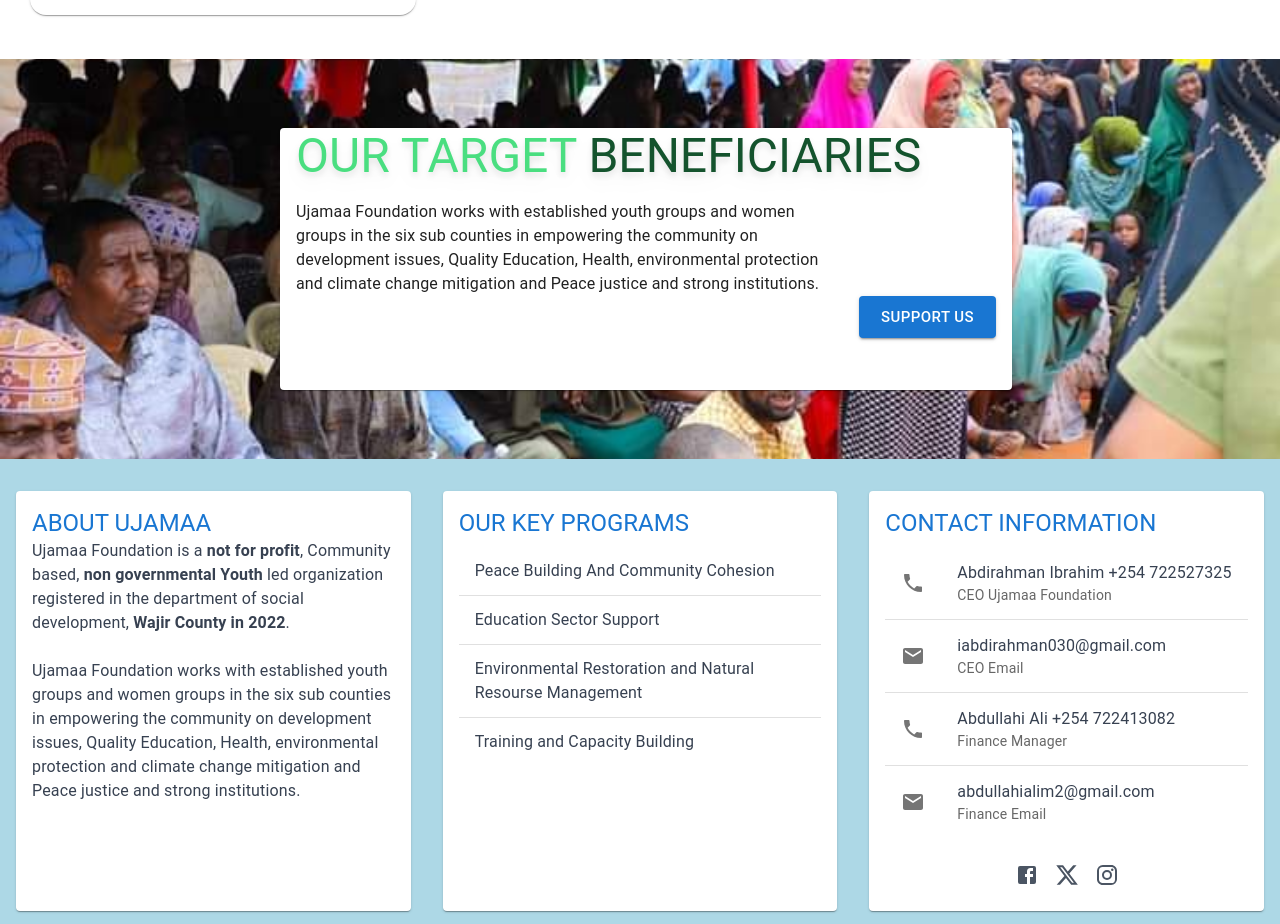
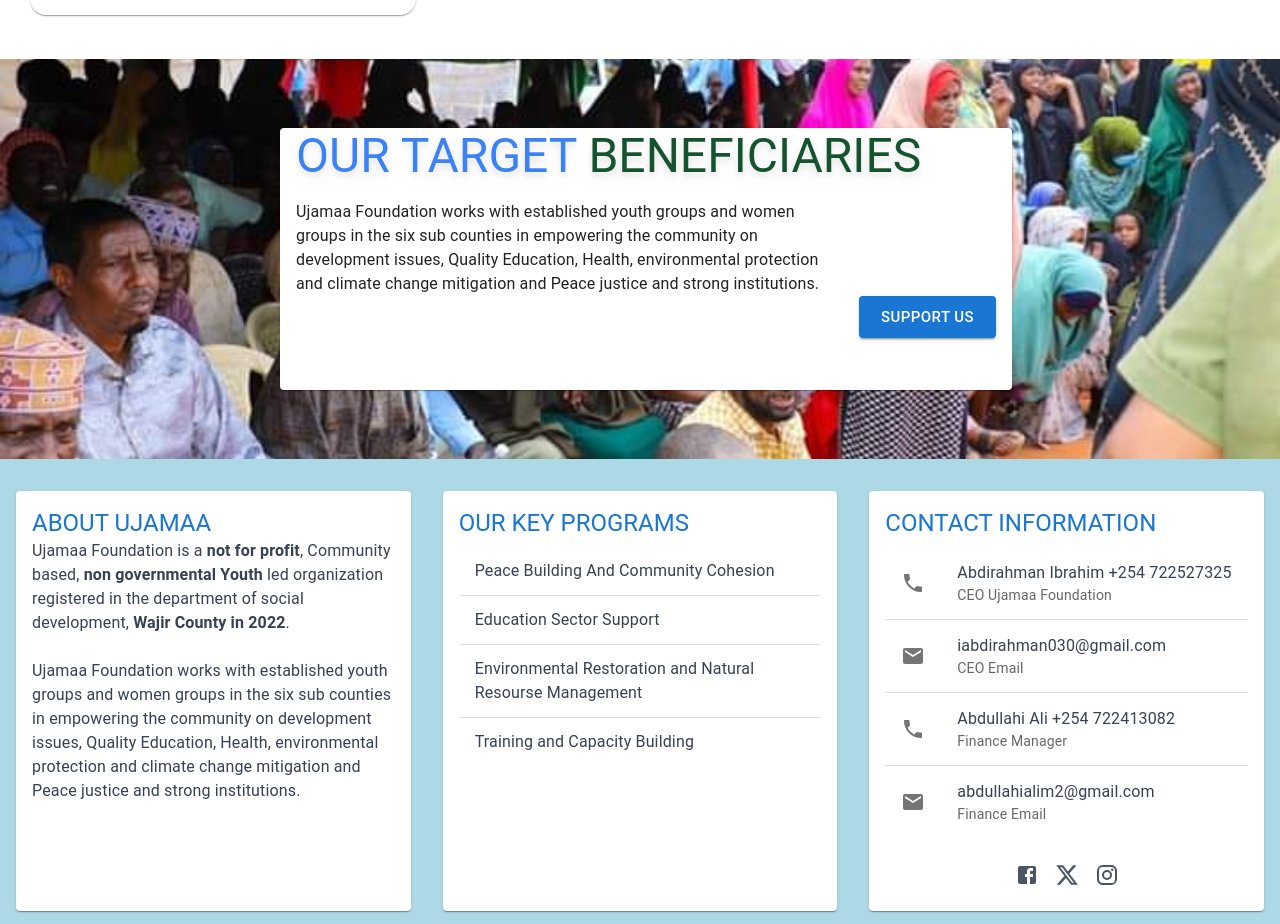
Before and after one commit to ahmednule/Ujamaa-Foundation, a Next.js app: page / in a window 1280 px wide. Shown: the part 4173-5097 px from the top of the page. Built offline with nearby package versions, Linux system fonts and the light colour scheme.

Commit message:
fix: color changes

```diff
--- a/src/components/ui/TargetBeneficiaries.jsx
+++ b/src/components/ui/TargetBeneficiaries.jsx
@@ -18,7 +18,7 @@
                 variant="h3"
                 className="text-left font-bold text-2xl md:text-3xl lg:text-4xl drop-shadow-lg ml-3"
             >
-                <span className="text-green-400 ml-4">OUR TARGET </span>   <span className="text-green-900">  BENEFICIARIES</span>
+                <span className="text-blue-500 ml-4">OUR TARGET </span>   <span className="text-green-900">  BENEFICIARIES</span>
             </Typography>
                 </CardTitle>
                 <CardContent>
```
